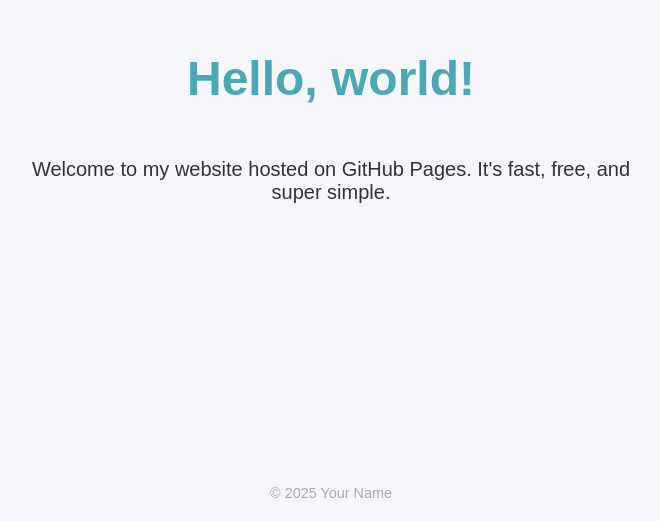
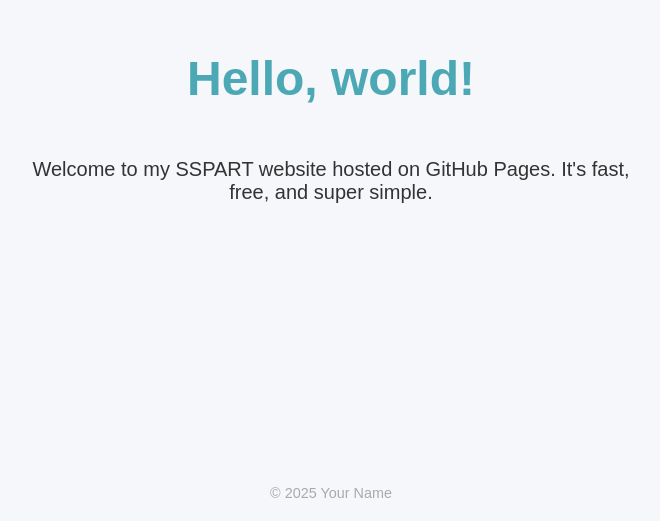
Before and after one commit to sspartorg/sppart-website, a plain HTML site: page index.html in a window 1280 px wide. Shown: the part 279-800 px from the top of the page, without its empty margins (309-969 px from the left). Drawn offline with Linux system fonts and the light colour scheme.

Commit message:
Update index.html

```diff
--- a/index.html
+++ b/index.html
@@ -39,7 +39,7 @@
 </head>
 <body>
   <h1>Hello, world!</h1>
-  <p>Welcome to my website hosted on GitHub Pages. It's fast, free, and super simple.</p>
+  <p>Welcome to my SSPART website hosted on GitHub Pages. It's fast, free, and super simple.</p>
   <footer>&copy; 2025 Your Name</footer>
 </body>
 </html>
```
